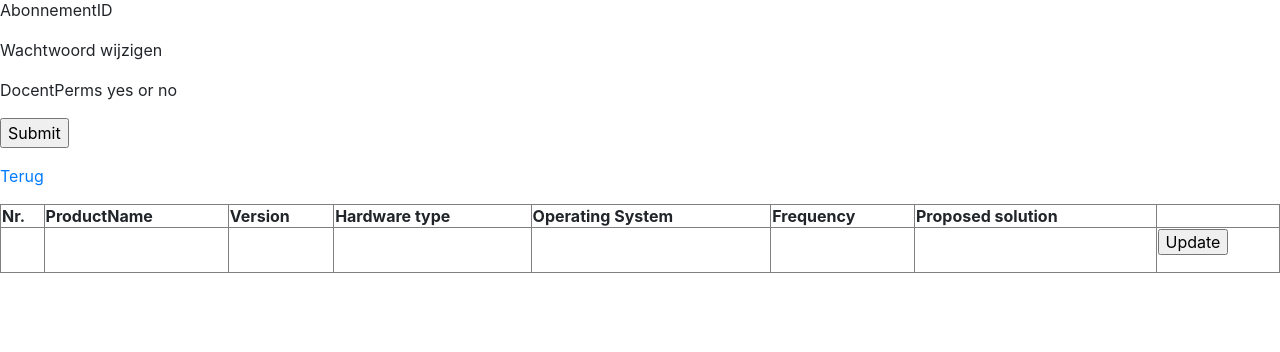
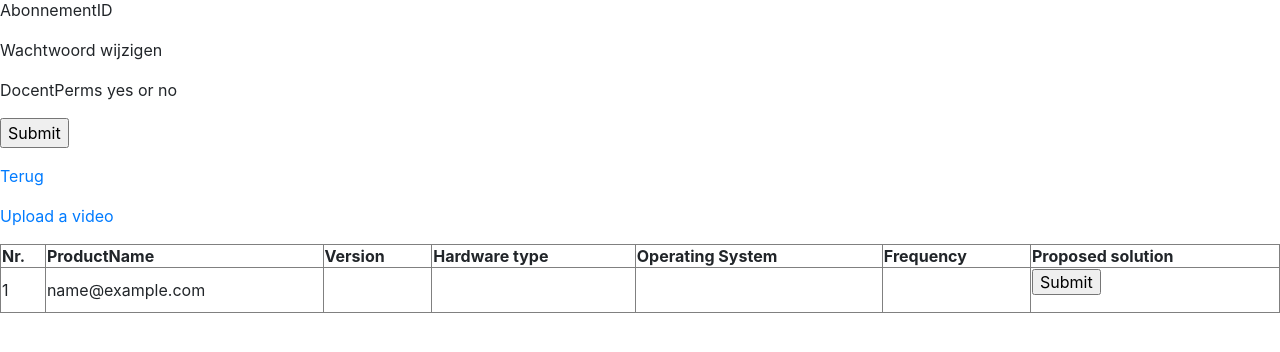
Before and after one commit to StudentNiels/Project-web-app, a PHP site: page /mijnFlix.php in a window 1280 px wide. Shown: the part 248-600 px from the top of the page. Run offline with PHP 8.4, Linux system fonts and the light colour scheme; the visitor is signed in with stand-in values (Sample User, id 1); data that the repository does not hold is empty.

Commit message:
Update mijnFlix
session opties nog toevoegen

```diff
--- a/mijnFlix.php
+++ b/mijnFlix.php
@@ -8,12 +8,15 @@
     <body>
 
         <?php
+        session_start();
         $DBConnect = mysqli_connect("localhost", "root", "");
         if ($DBConnect === FALSE) {
             echo "<p>Unable to connect to the database server.</p>"
             . "<p>Error code " . mysqli_errno() . ": " . mysqli_error()
             . "</p>";
         } else {
+            if (isset($_SESSION['user'])) {
+
                 $DBName = "ilearnflix";
                 if (!mysqli_select_db($DBConnect, $DBName)) {
                     echo "<p>error no  data found</p>";
@@ -33,28 +36,31 @@
                             echo "<table width='100%' border='1'>";
                             echo "<tr><th>Nr.</th><th>ProductName</th><th>Version</th><th>Hardware type</th><th>Operating System</th><th>Frequency</th><th>Proposed solution</th></tr>";
                             while (mysqli_stmt_fetch($stmt2)) {
-                            echo "<tr><form action=UpdateBug.php?id=" . $countID . " method=post>";
-                            echo "<td>" . $countID . "</td>";
-                            echo "<td>" . $ProductName . "</td>";
-                            echo "<td>" . $Version . "</td>";
-                            echo "<td>" . $HardwareType . "</td>";
-                            echo "<td>" . $OperatingSystem . "</td>";
-                            echo "<td>" . $Frequency . "</td>";
-                            echo "<td>" . $ProposedSol . "</td>";
-                            echo "<td><p><input value=Update type='submit'></p></td>";
+                                echo "<tr>";
+                                echo "<td>" . $userID . "</td>";
+                                echo "<td>" . $Email . "</td>";
+                                echo "<td>" . $SchoolID . "</td>";
+                                echo "<td>" . $AbonnementID . "</td>";
+                                echo "<td>" . $Wachtwoord . "</td>";
+                                echo "<td>" . $DocentPerms . "</td>";
+                                echo "<td><p><input name='mijnFlix.php' type='submit'></p></td>";
                                 echo "</form></tr>";
                             }
                             echo "<p><a href=inlog.php>Add a new bug here</a></p>";
+
                         }
+
                     }
                     mysqli_stmt_close($stmt2);
                 }
                 mysqli_close($DBConnect);
             }
+        }
         echo '</pre>';
         ?>
 
         <h2>Jouw profiel</h2>
+
         <?php
         echo"<form method='POST'>";
 
@@ -77,6 +83,12 @@
         echo"<p><input type='submit' value='Submit' /></p>";
         echo"</form>";
         echo"<p><a href='index.php'>Terug</a></p>";
+
+        if ($_SESSION['docent'] === 1) {
+                                echo "<p><a href=uploadvideo.php>Upload a video</a></p>";
+                            } else {
+                                echo"Indien u een leraar bent en u graag eene video wil uploaden contacteer dan de administratie via admin@email.com";
+                            }
         ?>
 
 
```
Lines whose indentation alone changed are shown as unchanged.
